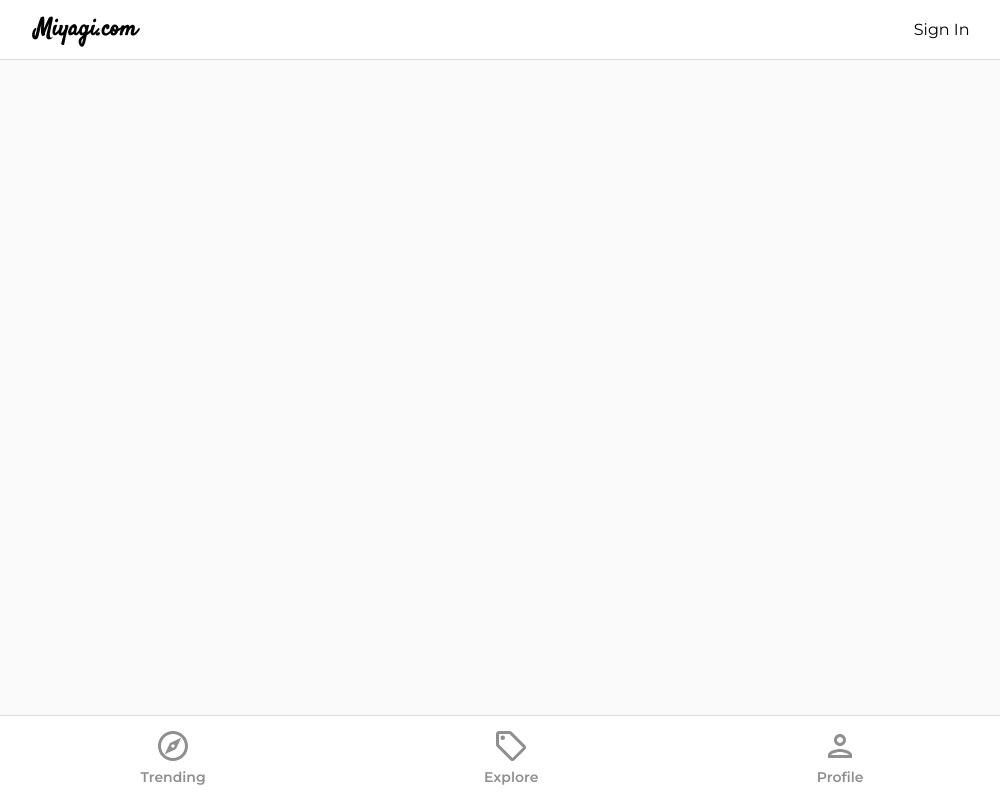
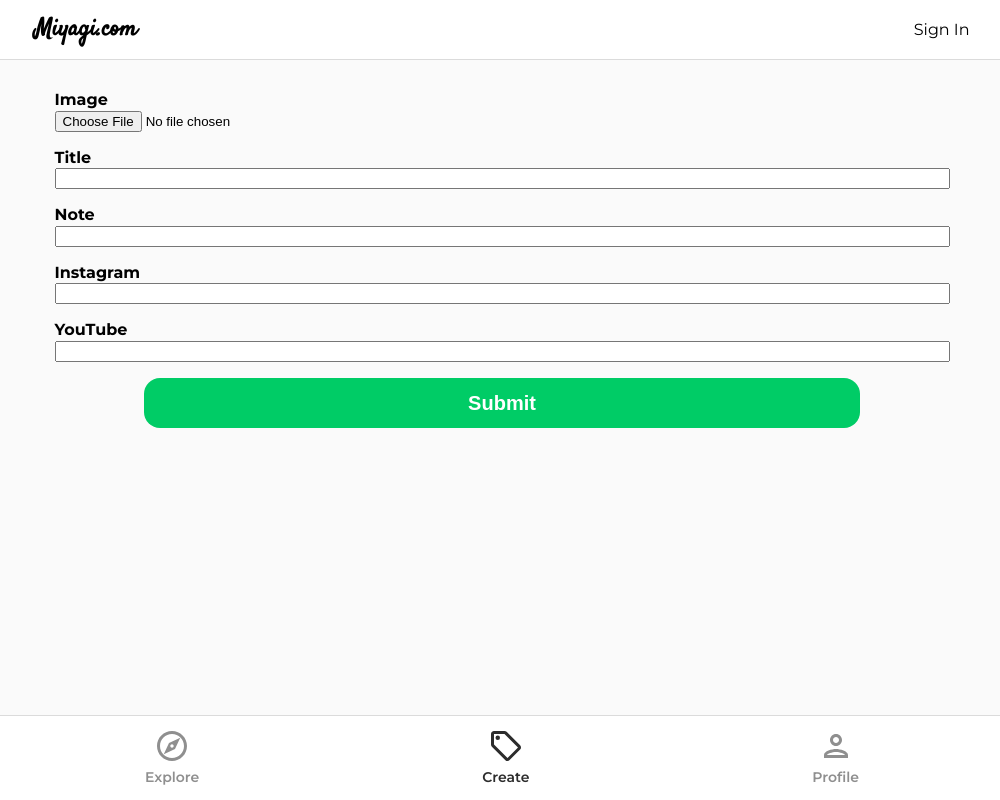
Before and after one commit to asherman-ca/miyagi, a React (Create React App) app: page /create in a window 1280 px wide. Shown: the whole page, without its empty margins (138-1138 px from the left). Built offline with nearby package versions, Linux system fonts and the light colour scheme; no server answers.

Commit message:
create page init

```diff
--- a/src/App.js
+++ b/src/App.js
@@ -3,12 +3,13 @@ import PrivateRoute from './components/PrivateRoute'
 import { ToastContainer } from 'react-toastify'
 import 'react-toastify/dist/ReactToastify.css'
 
+import Topbar from './components/Topbar'
+import Navbar from './components/Navbar'
 import Explore from './pages/Explore'
-import Navbar from './components/Navbar'
 import Profile from './pages/Profile'
 import SignIn from './pages/SignIn'
 import SignUp from './pages/SignUp'
-import Topbar from './components/Topbar'
+import Create from './pages/Create'
 
 function App() {
   return (
@@ -20,6 +21,7 @@ function App() {
           <Route path='/profile' element={<PrivateRoute />}>
             <Route path='/profile' element={<Profile />} />
           </Route>
+          <Route path='/create' element={<Create />} />
           <Route path='/sign-in' element={<SignIn />} />
           <Route path='/sign-up' element={<SignUp />} />
         </Routes>
--- a/src/components/Navbar.jsx
+++ b/src/components/Navbar.jsx
@@ -30,23 +30,23 @@ function Navbar() {
                   : 'navbarListItemName'
               }
             >
-              Trending
+              Explore
             </p>
           </li>
-          <li className='navbarListItem' onClick={() => navigate('/offers')}>
+          <li className='navbarListItem' onClick={() => navigate('/create')}>
             <OfferIcon
-              fill={pathMatchRoute('/offers') ? '#2c2c2c' : '#8f8f8f'}
+              fill={pathMatchRoute('/create') ? '#2c2c2c' : '#8f8f8f'}
               width='36px'
               height='36px'
             />
             <p
               className={
-                pathMatchRoute('/offers')
+                pathMatchRoute('/create')
                   ? 'navbarListItemNameActive'
                   : 'navbarListItemName'
               }
             >
-              Explore
+              Create
             </p>
           </li>
           <li className='navbarListItem' onClick={() => navigate('/profile')}>
--- a/src/index.css
+++ b/src/index.css
@@ -87,7 +87,7 @@ button {
 	right: 20px;
 }
 
-.pageContainer,
+/* .pageContainer,
 .offers,
 .profile,
 .listingDetails,
@@ -105,7 +105,7 @@ button {
 	.explore {
 		margin: 3rem;
 	}
-}
+} */
 
 .loadingSpinnerContainer {
 	position: fixed;
@@ -147,6 +147,30 @@ button {
 		margin-top: 0px;
 		/* text-align: left; */
 	}
+}
+
+.pageContainer {
+	width: 100%;
+}
+
+.contentContainer {
+	max-width: 935px;
+	margin: 0 auto 30px;
+	padding: 30px 20px 0;
+}
+
+.createFormContainer {
+	display: flex;
+	flex-flow: column;
+}
+
+.createFormContainer label {
+	font-weight: bold;
+	margin-bottom: 0.1rem;
+}
+
+.createFormContainer input {
+	margin-bottom: 1rem;
 }
 
 .profilePage {
--- /dev/null
+++ b/src/pages/Create.jsx
@@ -0,0 +1,47 @@
+  import { useState, useEffect, useRef } from 'react'
+  import { getAuth, onAuthStateChanged } from 'firebase/auth'
+  import { useNavigate } from 'react-router-dom'
+  import Spinner from '../components/Spinner'
+  import { toast } from 'react-toastify'
+
+  export default function Create() {
+    return (
+      <div className="pageContainer">
+        <div className="contentContainer">
+          <form className="createFormContainer" onSubmit={() => console.log('hits')}>
+            <label className="createFormLabel">Image</label>
+            <input
+              type='file'
+              className='createFormInput'
+              id='imageUrl'
+              accept='.jpg,.png,.jpeg'
+            />
+            <label className="createFormLabel">Title</label>
+            <input
+              type="text"
+              className="createFormInput"
+            />
+            <label className="createFormLabel">Note</label>
+            <input
+              type="text"
+              className="createFormInput"
+            />
+            <label className="createFormLabel">Instagram</label>
+            <input
+              type="text"
+              className="createFormInput"
+            />
+            <label className="createFormLabel">YouTube</label>
+            <input
+              type="text"
+              className="createFormInput"
+            />
+            <button className="primaryButton">
+              Submit
+            </button>
+          </form>
+        </div>
+      </div>
+
+    )
+  }
--- a/src/pages/Profile.jsx
+++ b/src/pages/Profile.jsx
@@ -23,8 +23,8 @@ function Profile() {
   }
 
   return (
-    <div className="profilePage">
-      <div className="profileContainer">
+    <div className="pageContainer">
+      <div className="contentContainer">
         <header className="profileHeader">
           <div className="profileImageContainer">
             <button className="profileImageButton">
```
